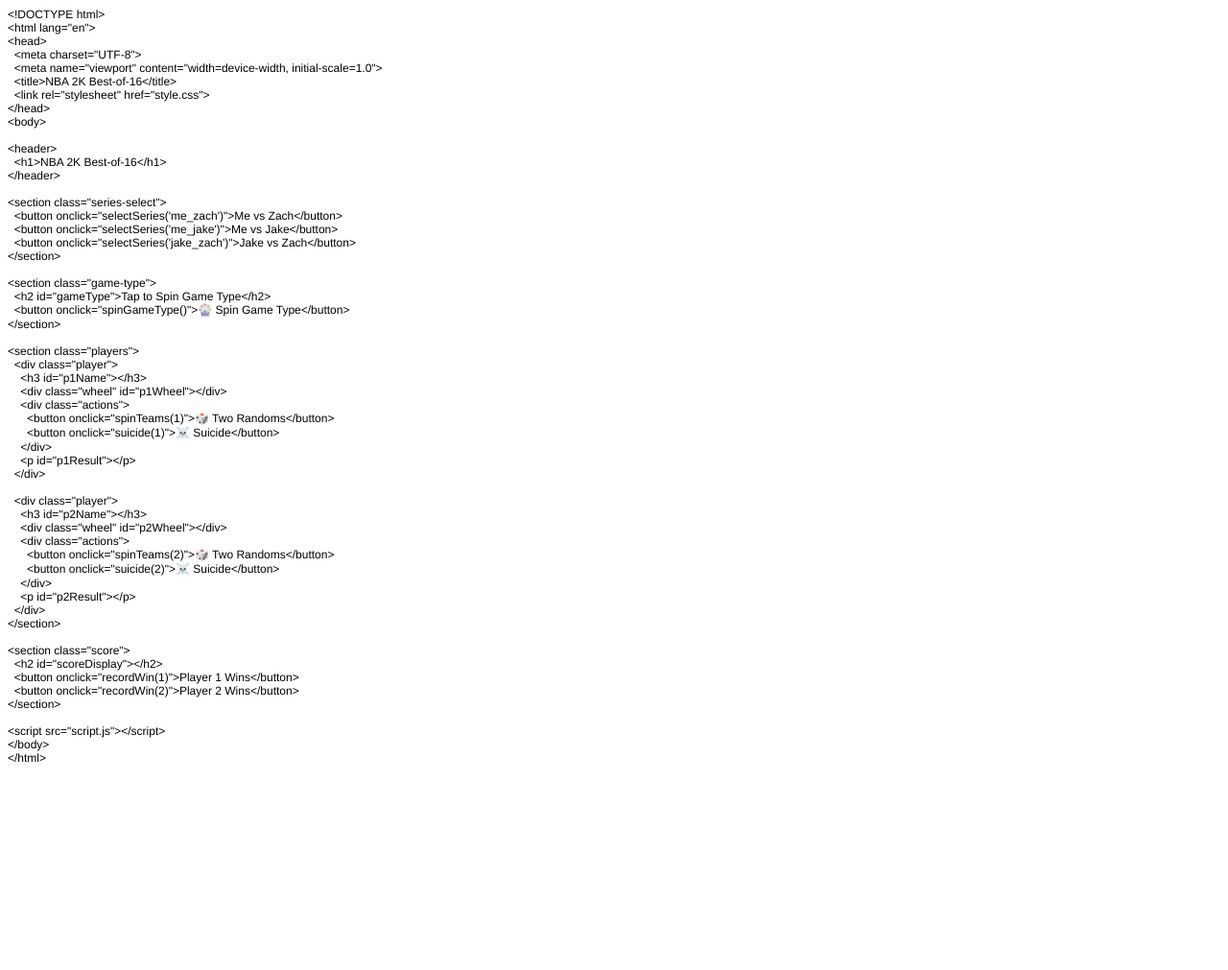
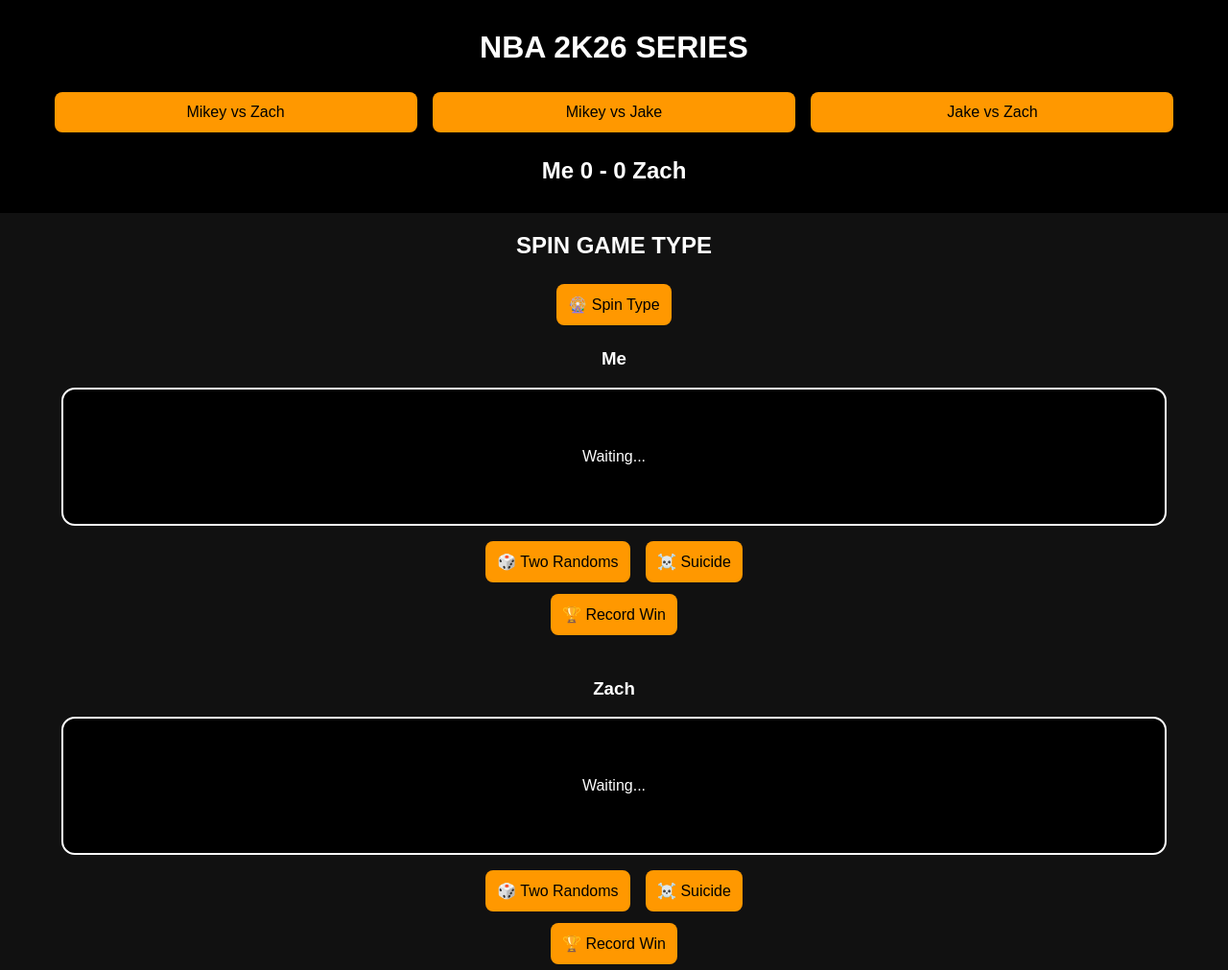
Before and after one commit to mdunkz/nba2k-series, a plain HTML site: page index.html in a window 1280 px wide. Shown: the whole page at 96% size. Before the commit the page ends 805 px from the top, so only its background shows below. Drawn offline with Linux system fonts and the light colour scheme; files whose address does not match are found by name.

Commit message:
Revise index.html for NBA 2K26 Series Tracker
Refactor HTML structure and update content for NBA 2K26 Series Tracker.

```diff
--- a/index.html
+++ b/index.html
@@ -1,73 +1,55 @@
-<!DOCTYPE html PUBLIC "-//W3C//DTD HTML 4.01//EN" "http://www.w3.org/TR/html4/strict.dtd">
-<html>
+<!DOCTYPE html>
+<html lang="en">
 <head>
-  <meta http-equiv="Content-Type" content="text/html; charset=utf-8">
-  <meta http-equiv="Content-Style-Type" content="text/css">
-  <title></title>
-  <meta name="Generator" content="Cocoa HTML Writer">
-  <meta name="CocoaVersion" content="2113.65">
-  <style type="text/css">
-    p.p1 {margin: 0.0px 0.0px 0.0px 0.0px; font: 12.0px Helvetica}
-    p.p2 {margin: 0.0px 0.0px 0.0px 0.0px; font: 12.0px Helvetica; min-height: 14.0px}
-    span.s1 {font: 12.0px 'Apple Color Emoji'}
-  </style>
+    <meta charset="UTF-8">
+    <meta name="viewport" content="width=device-width, initial-scale=1.0">
+    <title>NBA 2K26 Series Tracker</title>
+    <link rel="stylesheet" href="style.css">
 </head>
 <body>
-<p class="p1">&lt;!DOCTYPE html&gt;</p>
-<p class="p1">&lt;html lang="en"&gt;</p>
-<p class="p1">&lt;head&gt;</p>
-<p class="p1"><span class="Apple-converted-space">  </span>&lt;meta charset="UTF-8"&gt;</p>
-<p class="p1"><span class="Apple-converted-space">  </span>&lt;meta name="viewport" content="width=device-width, initial-scale=1.0"&gt;</p>
-<p class="p1"><span class="Apple-converted-space">  </span>&lt;title&gt;NBA 2K Best-of-16&lt;/title&gt;</p>
-<p class="p1"><span class="Apple-converted-space">  </span>&lt;link rel="stylesheet" href="style.css"&gt;</p>
-<p class="p1">&lt;/head&gt;</p>
-<p class="p1">&lt;body&gt;</p>
-<p class="p2"><br></p>
-<p class="p1">&lt;header&gt;</p>
-<p class="p1"><span class="Apple-converted-space">  </span>&lt;h1&gt;NBA 2K Best-of-16&lt;/h1&gt;</p>
-<p class="p1">&lt;/header&gt;</p>
-<p class="p2"><br></p>
-<p class="p1">&lt;section class="series-select"&gt;</p>
-<p class="p1"><span class="Apple-converted-space">  </span>&lt;button onclick="selectSeries('me_zach')"&gt;Me vs Zach&lt;/button&gt;</p>
-<p class="p1"><span class="Apple-converted-space">  </span>&lt;button onclick="selectSeries('me_jake')"&gt;Me vs Jake&lt;/button&gt;</p>
-<p class="p1"><span class="Apple-converted-space">  </span>&lt;button onclick="selectSeries('jake_zach')"&gt;Jake vs Zach&lt;/button&gt;</p>
-<p class="p1">&lt;/section&gt;</p>
-<p class="p2"><br></p>
-<p class="p1">&lt;section class="game-type"&gt;</p>
-<p class="p1"><span class="Apple-converted-space">  </span>&lt;h2 id="gameType"&gt;Tap to Spin Game Type&lt;/h2&gt;</p>
-<p class="p1"><span class="Apple-converted-space">  </span>&lt;button onclick="spinGameType()"&gt;<span class="s1">🎡</span> Spin Game Type&lt;/button&gt;</p>
-<p class="p1">&lt;/section&gt;</p>
-<p class="p2"><br></p>
-<p class="p1">&lt;section class="players"&gt;</p>
-<p class="p1"><span class="Apple-converted-space">  </span>&lt;div class="player"&gt;</p>
-<p class="p1"><span class="Apple-converted-space">    </span>&lt;h3 id="p1Name"&gt;&lt;/h3&gt;</p>
-<p class="p1"><span class="Apple-converted-space">    </span>&lt;div class="wheel" id="p1Wheel"&gt;&lt;/div&gt;</p>
-<p class="p1"><span class="Apple-converted-space">    </span>&lt;div class="actions"&gt;</p>
-<p class="p1"><span class="Apple-converted-space">      </span>&lt;button onclick="spinTeams(1)"&gt;<span class="s1">🎲</span> Two Randoms&lt;/button&gt;</p>
-<p class="p1"><span class="Apple-converted-space">      </span>&lt;button onclick="suicide(1)"&gt;<span class="s1">☠️</span> Suicide&lt;/button&gt;</p>
-<p class="p1"><span class="Apple-converted-space">    </span>&lt;/div&gt;</p>
-<p class="p1"><span class="Apple-converted-space">    </span>&lt;p id="p1Result"&gt;&lt;/p&gt;</p>
-<p class="p1"><span class="Apple-converted-space">  </span>&lt;/div&gt;</p>
-<p class="p2"><br></p>
-<p class="p1"><span class="Apple-converted-space">  </span>&lt;div class="player"&gt;</p>
-<p class="p1"><span class="Apple-converted-space">    </span>&lt;h3 id="p2Name"&gt;&lt;/h3&gt;</p>
-<p class="p1"><span class="Apple-converted-space">    </span>&lt;div class="wheel" id="p2Wheel"&gt;&lt;/div&gt;</p>
-<p class="p1"><span class="Apple-converted-space">    </span>&lt;div class="actions"&gt;</p>
-<p class="p1"><span class="Apple-converted-space">      </span>&lt;button onclick="spinTeams(2)"&gt;<span class="s1">🎲</span> Two Randoms&lt;/button&gt;</p>
-<p class="p1"><span class="Apple-converted-space">      </span>&lt;button onclick="suicide(2)"&gt;<span class="s1">☠️</span> Suicide&lt;/button&gt;</p>
-<p class="p1"><span class="Apple-converted-space">    </span>&lt;/div&gt;</p>
-<p class="p1"><span class="Apple-converted-space">    </span>&lt;p id="p2Result"&gt;&lt;/p&gt;</p>
-<p class="p1"><span class="Apple-converted-space">  </span>&lt;/div&gt;</p>
-<p class="p1">&lt;/section&gt;</p>
-<p class="p2"><br></p>
-<p class="p1">&lt;section class="score"&gt;</p>
-<p class="p1"><span class="Apple-converted-space">  </span>&lt;h2 id="scoreDisplay"&gt;&lt;/h2&gt;</p>
-<p class="p1"><span class="Apple-converted-space">  </span>&lt;button onclick="recordWin(1)"&gt;Player 1 Wins&lt;/button&gt;</p>
-<p class="p1"><span class="Apple-converted-space">  </span>&lt;button onclick="recordWin(2)"&gt;Player 2 Wins&lt;/button&gt;</p>
-<p class="p1">&lt;/section&gt;</p>
-<p class="p2"><br></p>
-<p class="p1">&lt;script src="script.js"&gt;&lt;/script&gt;</p>
-<p class="p1">&lt;/body&gt;</p>
-<p class="p1">&lt;/html&gt;</p>
+    <header>
+        <h1>NBA 2K26 SERIES</h1>
+        <div class="series-select">
+            <button onclick="selectSeries('mikey_zach')">Mikey vs Zach</button>
+            <button onclick="selectSeries('mikey_jake')">Mikey vs Jake</button>
+            <button onclick="selectSeries('jake_zach')">Jake vs Zach</button>
+        </div>
+        <h2 id="scoreDisplay">0 - 0</h2>
+    </header>
+
+    <main>
+        <div class="game-type-section">
+            <h2 id="gameTypeDisplay">SPIN GAME TYPE</h2>
+            <button class="spin-main" onclick="spinGameType()">🎡 Spin Type</button>
+        </div>
+
+        <section class="players">
+            <div class="player">
+                <h3 id="p1Name">Mikey</h3>
+                <div class="wheel" id="p1Wheel">
+                    <div class="placeholder-text">Waiting...</div>
+                </div>
+                <div class="actions">
+                    <button onclick="spinTeams(1)">🎲 Two Randoms</button>
+                    <button onclick="suicide(1)">☠️ Suicide</button>
+                </div>
+                <button class="win-btn" onclick="recordWin(1)">🏆 Record Win</button>
+            </div>
+
+            <div class="player">
+                <h3 id="p2Name">Zach</h3>
+                <div class="wheel" id="p2Wheel">
+                    <div class="placeholder-text">Waiting...</div>
+                </div>
+                <div class="actions">
+                    <button onclick="spinTeams(2)">🎲 Two Randoms</button>
+                    <button onclick="suicide(2)">☠️ Suicide</button>
+                </div>
+                <button class="win-btn" onclick="recordWin(2)">🏆 Record Win</button>
+            </div>
+        </section>
+    </main>
+
+    <script src="script.js"></script>
 </body>
 </html>
```
